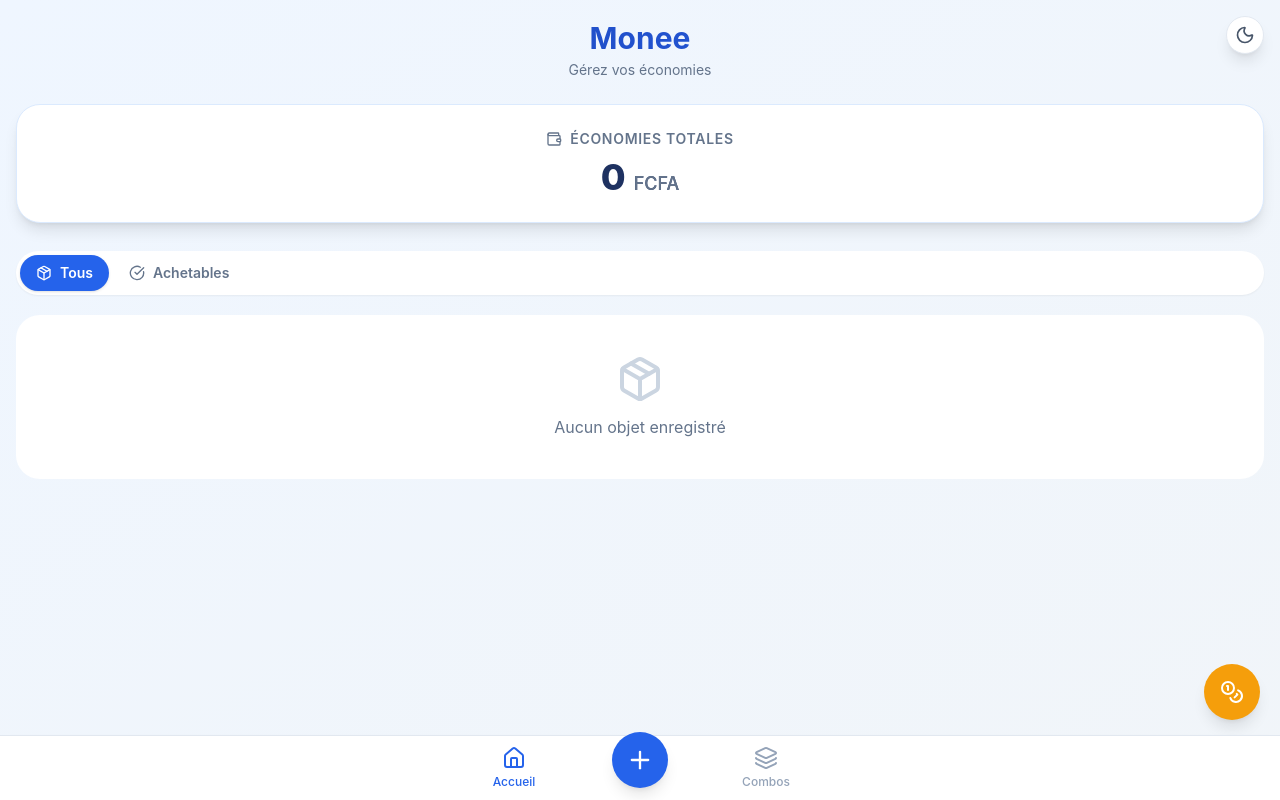
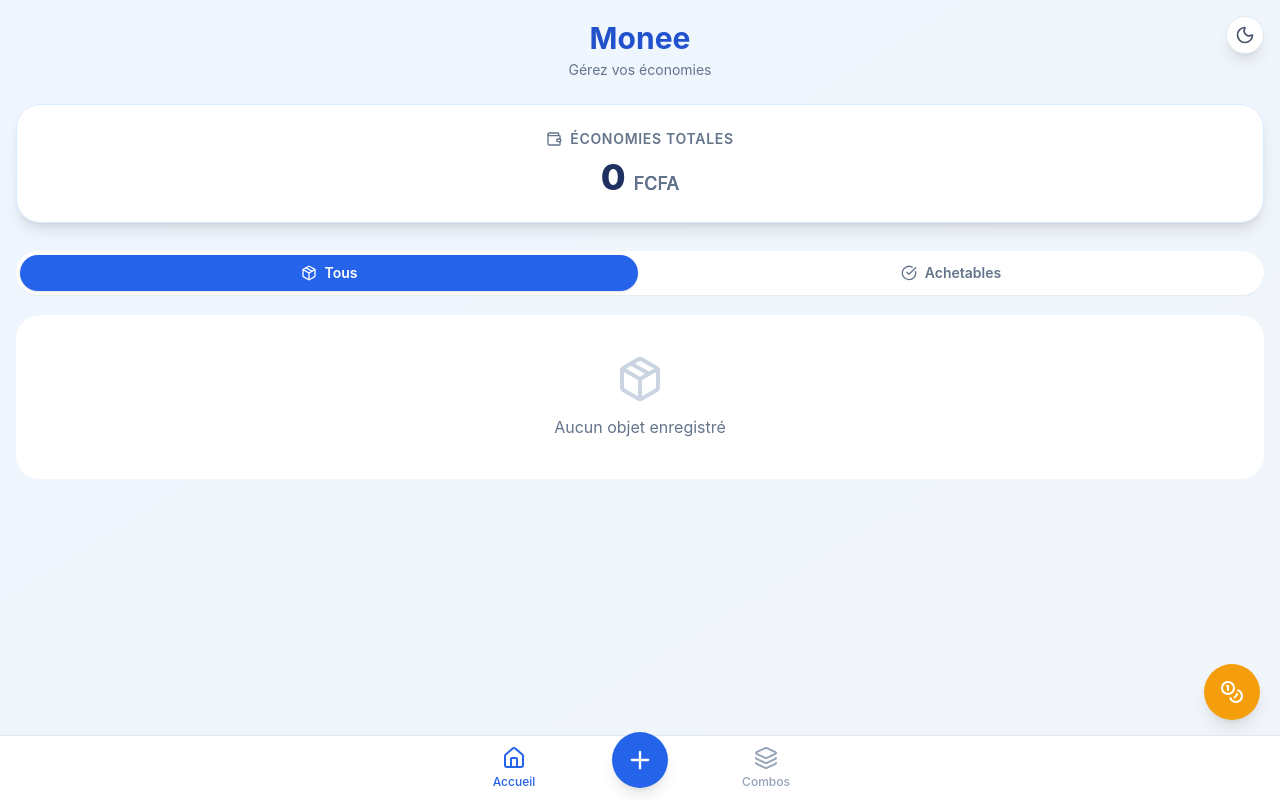
Before and after one commit to eren-the-coder/monee, a React (Vite) app: page / in a window 1280 px wide. Built offline with nearby package versions, Linux system fonts and the light colour scheme.

Commit message:
refactor: simplify button styles and remove unnecessary props in HomeScreen

```diff
--- a/src/screens/HomeScreen.tsx
+++ b/src/screens/HomeScreen.tsx
@@ -74,26 +74,24 @@ export const HomeScreen: React.FC<HomeScreenProps> = ({ onAddObject }) => {
       <SavingsCard savings={savings} />
 
       {/* Tabs */}
-      <div className="flex items-center justify-between bg-white dark:bg-slate-800 rounded-full p-1 shadow-sm mb-5">
+      <div className="bg-white dark:bg-slate-800 rounded-full p-1 shadow-sm mb-5">
         <div className="flex gap-1">
           <button
             onClick={() => setFilter('all')}
-            className={`px-4 py-2 rounded-full font-semibold text-sm transition-all flex items-center gap-2 ${
-              filter === 'all'
+            className={`flex-1 px-4 py-2 rounded-full font-semibold text-sm transition-all flex items-center justify-center gap-2 ${filter === 'all'
                 ? 'bg-blue-600 text-white shadow'
                 : 'text-slate-500 dark:text-slate-400'
-            }`}
+              }`}
           >
             <Package className="w-4 h-4" />
             Tous
           </button>
           <button
             onClick={() => setFilter('affordable')}
-            className={`px-4 py-2 rounded-full font-semibold text-sm transition-all flex items-center gap-2 ${
-              filter === 'affordable'
+            className={`flex-1 px-4 py-2 rounded-full font-semibold text-sm transition-all flex items-center justify-center gap-2 ${filter === 'affordable'
                 ? 'bg-emerald-600 text-white shadow'
                 : 'text-slate-500 dark:text-slate-400'
-            }`}
+              }`}
           >
             <CheckCircle className="w-4 h-4" />
             Achetables
@@ -134,7 +132,7 @@ export const HomeScreen: React.FC<HomeScreenProps> = ({ onAddObject }) => {
       {/* Modals */}
       <AddObjectModal
         isOpen={false}
-        onClose={() => {}}
+        onClose={() => { }}
         onAdd={handleAddObject}
       />
 
```
